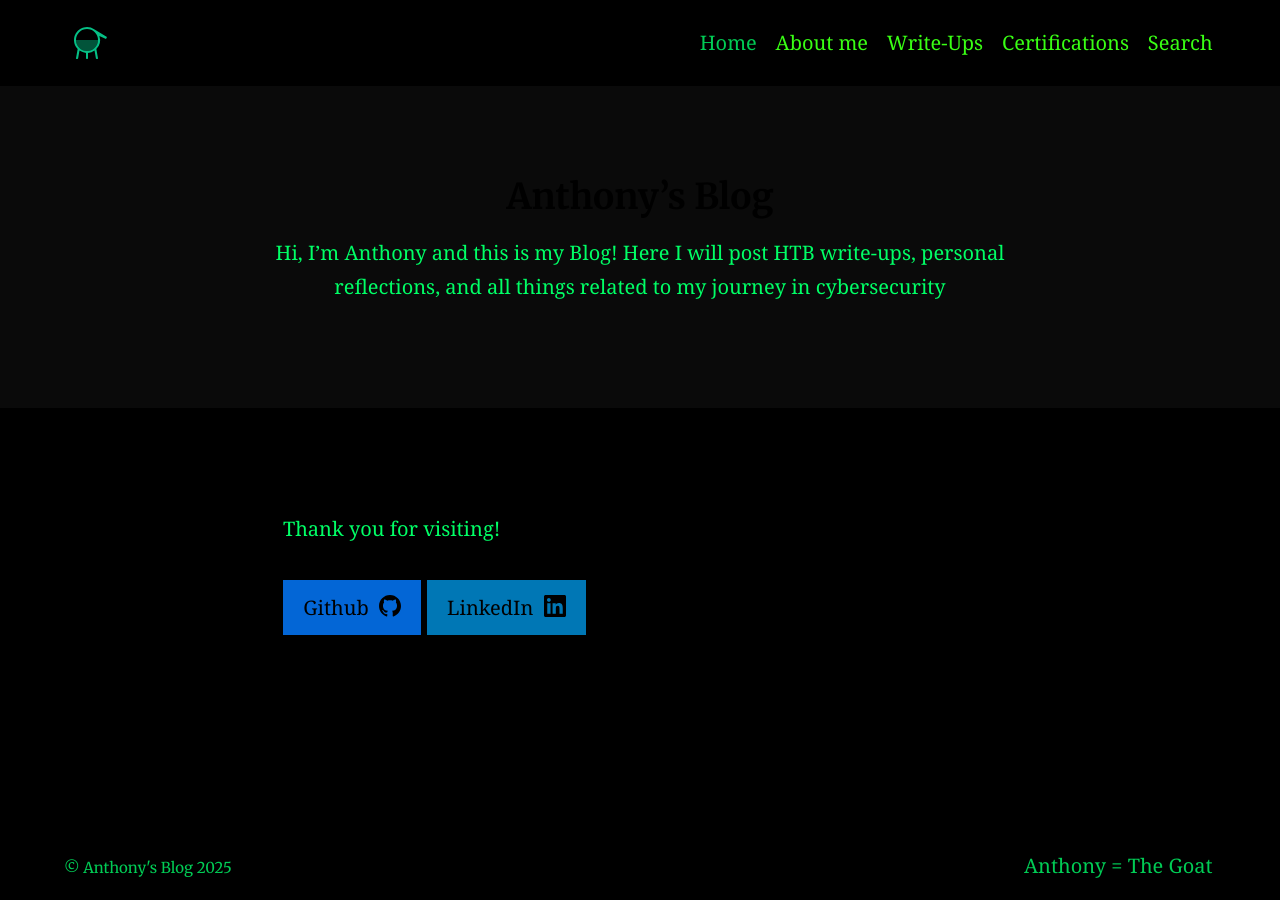
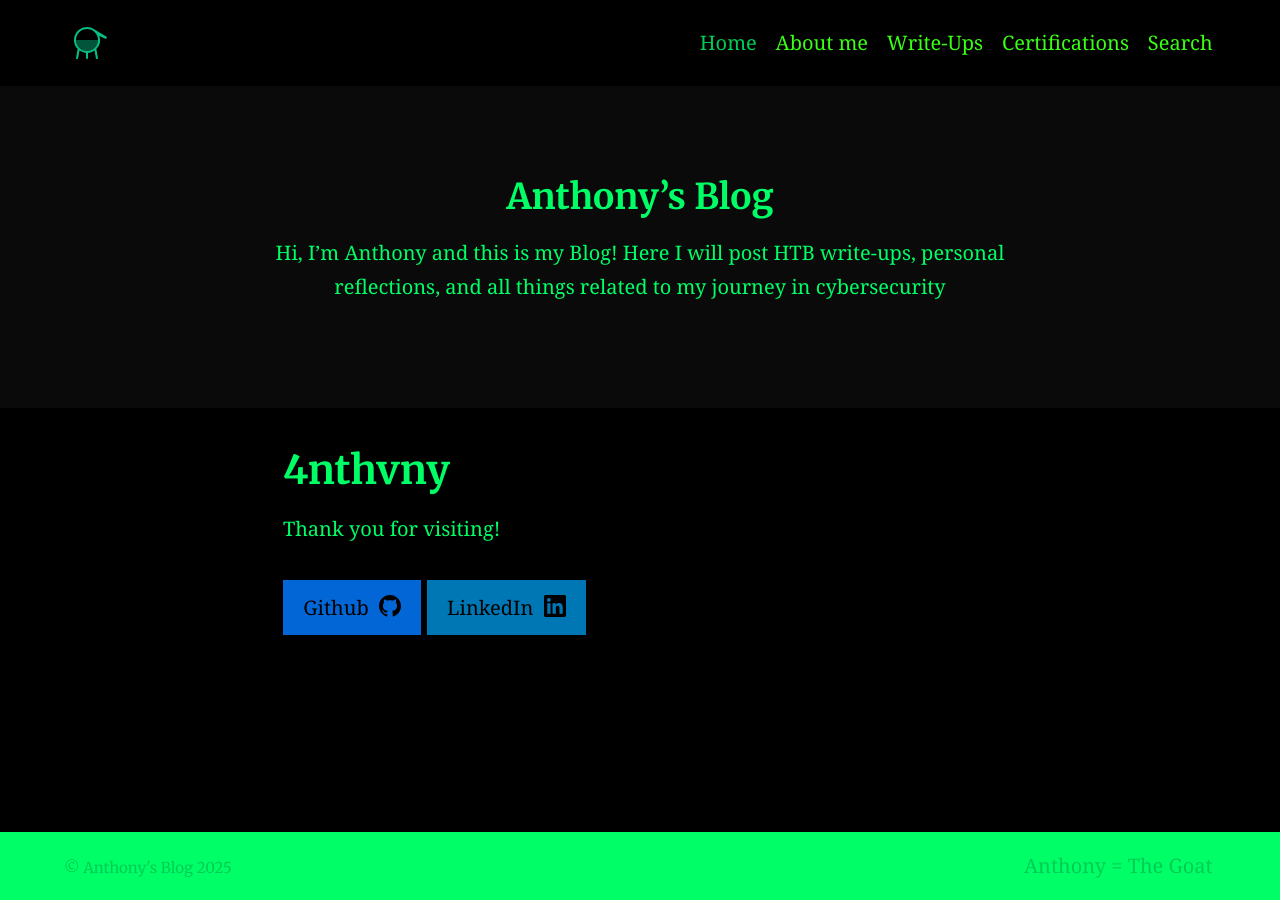
Before and after one commit to 4nthvny/4nthvny.github.io, a Jekyll site: the page built from index.md, in a window 1280 px wide. Built offline with Jekyll 4.4.1, drawn with Linux system fonts in a browser that asks for light colours.

Commit message:
Update _settings.scss

```diff
--- a/_sass/_settings.scss
+++ b/_sass/_settings.scss
@@ -5,7 +5,7 @@
 $accentColour: #00ff66 !default;
 
 // Text colours
-$headingColour: #000000 !default;
+$headingColour: #00ff66 !default;
 $bodyColour: #00ff66 !default;
 $linkColour: #39ff14 !default;
 $hoverColour: #66ff66 !default;
```
